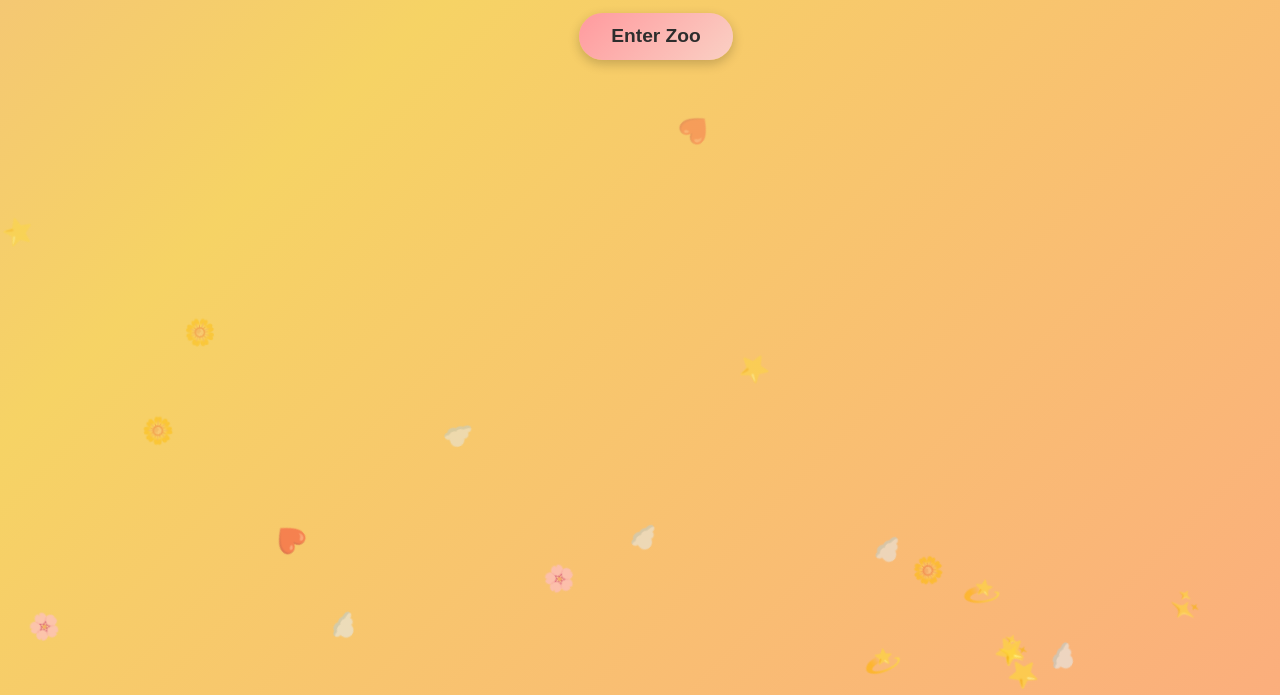
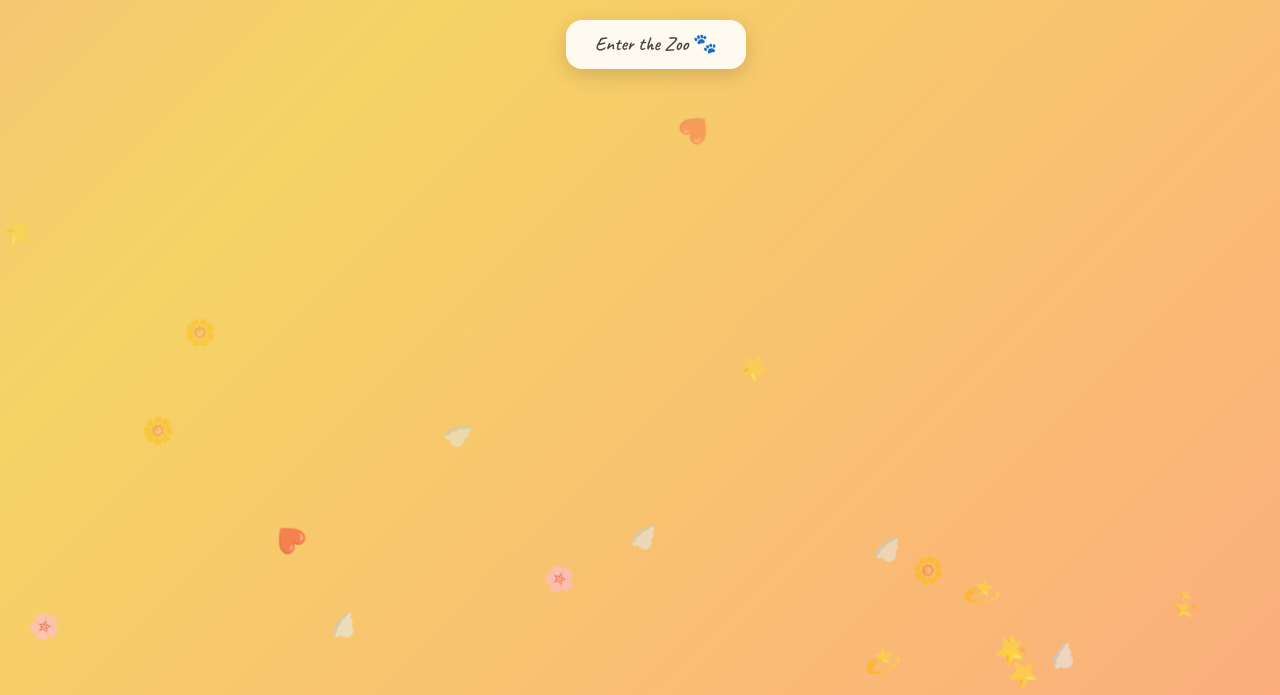
Before and after one commit to harryarch0-del/morning-zoo, a plain HTML site: page index.html in a window 1280 px wide. Shown: the part 433-1128 px from the top of the page. Drawn offline with Linux system fonts and the light colour scheme.

Commit message:
Update index.html

```diff
--- a/index.html
+++ b/index.html
@@ -14,29 +14,6 @@
       animation: gradientShift 12s ease infinite;
       overflow: hidden;
     }
-  #enterZoo {
-  background: linear-gradient(135deg, #ff9a9e, #fad0c4);
-  color: #2d2d2d;
-  font-size: 1.2rem;
-  font-weight: bold;
-  padding: 0.8rem 2rem;
-  border: none;
-  border-radius: 2rem;
-  cursor: pointer;
-  box-shadow: 0 4px 12px rgba(0,0,0,0.2);
-  transition: all 0.3s ease;
-  font-family: 'Poppins', sans-serif;
-}
-
-#enterZoo:hover {
-  transform: scale(1.05) rotate(-1deg);
-  box-shadow: 0 6px 16px rgba(0,0,0,0.25);
-}
-
-#enterZoo:active {
-  transform: scale(0.97);
-  box-shadow: 0 3px 8px rgba(0,0,0,0.15);
-}
 
     @keyframes gradientShift {
       0% { background-position: 0% 50%; }
@@ -68,6 +45,25 @@
       padding: 0 1rem;
     }
 
+    #enterZoo {
+      padding: 0.8rem 1.8rem;
+      border: none;
+      border-radius: 1rem;
+      background: rgba(255,255,255,0.9);
+      color: #444;
+      font-size: 1.2rem;
+      font-family: 'Caveat', cursive;
+      font-weight: 600;
+      cursor: pointer;
+      transition: transform 0.2s ease, background 0.3s ease;
+      box-shadow: 0 6px 20px rgba(0,0,0,0.15);
+      margin-top: 1rem;
+    }
+
+    #enterZoo:hover {
+      transform: scale(1.05);
+      background: #fff;
+    }
     .button {
       padding: 0.8rem 1.8rem;
       border: none;
@@ -167,7 +163,7 @@
   <!-- Front Page -->
   <div id="frontPage" class="page active">
     <h1>Good Morning my sweet pumpkin 🎃</h1>
-    <button id="enterZoo" onclick="startZoo()">Enter Zoo</button>
+    <button id="enterZoo" onclick="startZoo()">Enter the Zoo 🐾</button>
   </div>
 
   <!-- Zoo Page -->
```
